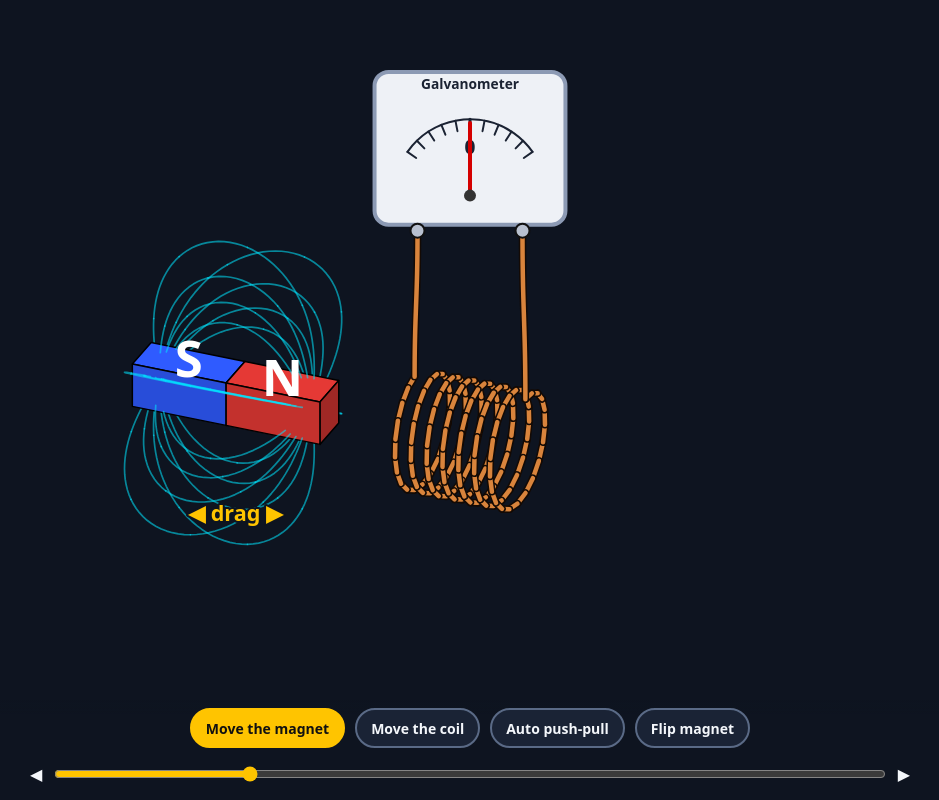
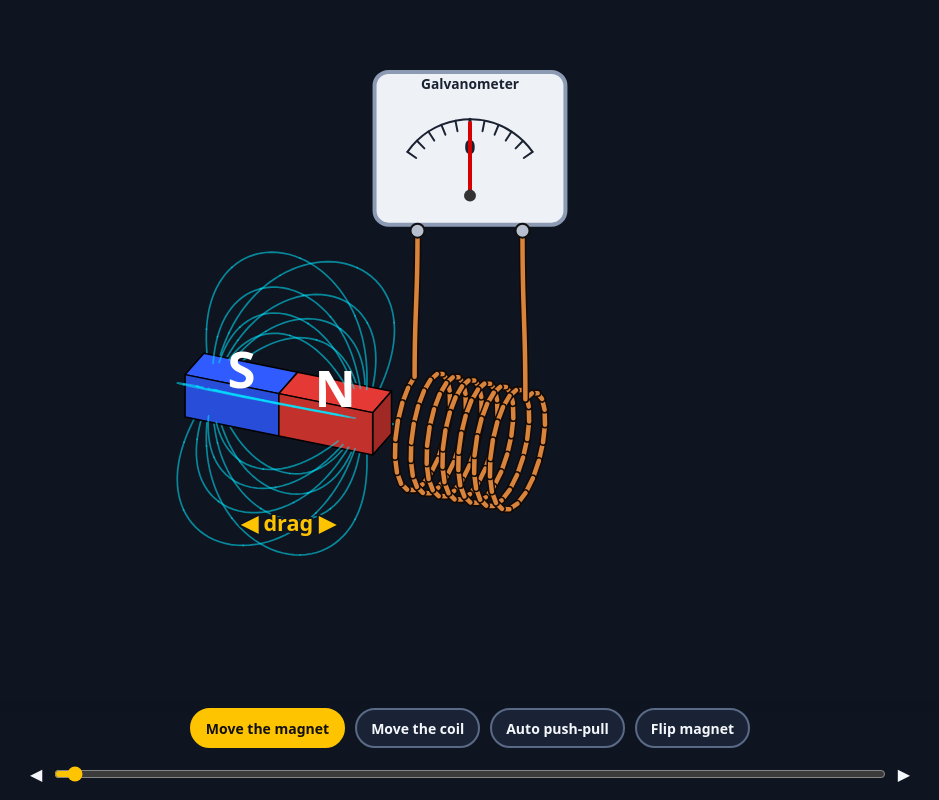
Before and after one commit to ranzerq/emg, a plain HTML site: page emi.html in a window 1280 px wide. Shown: the whole page, without its empty margins (170-1109 px from the left). Drawn offline with Linux system fonts and the light colour scheme; animation ran at ten frames a second.

Commit message:
Add files via upload

```diff
--- a/emi.html
+++ b/emi.html
@@ -15,14 +15,14 @@ input[type=range]{flex:1 1 240px;min-width:160px;accent-color:#ffc400;height:32p
 <canvas id="c"></canvas>
 <div id="ui"><div class="row"><button id="bMag" aria-pressed="true">Move the magnet</button><button id="bCoil" aria-pressed="false">Move the coil</button>
 <button id="bAuto" aria-pressed="false">Auto push-pull</button><button id="bFlip" aria-pressed="false">Flip magnet</button></div>
-<div class="row"><span>◀</span><input id="sl" type="range" min="-5.2" max="0" step="0.01" value="-4" aria-label="Position of the moving part"><span>▶</span></div></div>
+<div class="row"><span>◀</span><input id="sl" type="range" min="-3.2" max="3.2" step="0.01" value="-3.1" aria-label="Position of the moving part"><span>▶</span></div></div>
 <script>
 const $=s=>document.querySelector(s),cv=$('#c'),g=cv.getContext('2d');
 const T={bg:'#0e1420',field:'#00e5ff',cur:'#ffee58',coil:'#d9843c',cut:'#ff4081',N:'#e53935',S:'#2f5bff'};
 const R=.95,NT=7,PIT=.27,LH=NT*PIT,HM=1.6,TH=.38,PH=1.3,AY=-.4,TT=.5;
 const Ca=Math.cos(AY),Sa=Math.sin(AY),Ct=Math.cos(TT),St=Math.sin(TT),Vv=[-Ct*Sa,St,Ct*Ca];
 let W,H,dpr,S,OX,OY,dw,hh,Cx,Cy,TL,TR,lastUH=0;
-const st={mode:'mag',s:-4,auto:false,flip:false};
+const st={mode:'mag',s:-3.1,auto:false,flip:false};
 let emfS=0,ndl=0,ph=0,phiPrev=0,first=true,at=0,xmN=0,xcN=0;
 function layout(){dpr=devicePixelRatio||1;W=innerWidth;H=innerHeight;cv.width=W*dpr;cv.height=H*dpr;g.setTransform(dpr,0,0,dpr,0,0);
 const ah=H-$('#ui').offsetHeight;S=Math.min(W/14,ah/11);OX=W/2;OY=ah*.63;
@@ -72,7 +72,7 @@ const t0=P(...H3[0]),t1=P(...H3[n]),wL=bez(t0,TL),wR=bez(t1,TR);
 /* current chevrons along coil, right wire, (through meter), left wire */
 const hl=[0];for(let k=1;k<=n;k++)hl.push(hl[k-1]+Math.hypot(H3[k][0]-H3[k-1][0],H3[k][1]-H3[k-1][1],H3[k][2]-H3[k-1][2]));
 const lH=hl[n],lR=plen(wR)/S,lL=plen(wL)/S,gap=1.2,tot=lH+lR+gap+lL;top2=[];
-if(a>.05){const N=Math.round(tot/.85),sz=6+6*a,fl=I>0?0:Math.PI;
+if(a>.05){const N=Math.round(tot/1.7),sz=6+6*a,fl=I>0?0:Math.PI;
 for(let i=0;i<N;i++){const u=(((ph+i*tot/N)%tot)+tot)%tot;
 if(u<lH){let k=1;while(k<n&&hl[k]<u)k++;const A=P(...H3[k-1]),B=P(...H3[k]),ang=Math.atan2(B[1]-A[1],B[0]-A[0])+fl,q=(u-hl[k-1])/(hl[k]-hl[k-1]);
 const x=A[0]+(B[0]-A[0])*q,y=A[1]+(B[1]-A[1])*q;items.push({k:(A[2]+B[2])/2+.2,d(){head(x,y,ang,sz,T.cur)}})}
@@ -92,20 +92,20 @@ const na=ndl*.96;g.lineCap='round';g.strokeStyle='#d50000';g.lineWidth=4;Ln([px,
 const m=P(st.mode=='mag'?xmN:xcN,0,0);text(m[0],m[1]+S*1.9,'◀ drag ▶','#ffc400',Math.max(13,S*.34))}
 /* input */
 let drag=false,lx=0;const hit=(x,y)=>{const m=P(st.mode=='mag'?xmN:xcN,0,0);return Math.abs(x-m[0])<2.6*S&&Math.abs(y-m[1])<2*S};
-const setS=v=>{const m=st.mode=='mag';st.s=Math.max(m?-5.2:0,Math.min(m?0:5.2,v));$('#sl').value=st.s};
+const setS=v=>{st.s=Math.max(-3.2,Math.min(3.2,v));$('#sl').value=st.s};
 cv.addEventListener('pointerdown',e=>{if(hit(e.clientX,e.clientY)){drag=true;lx=e.clientX;cv.setPointerCapture(e.pointerId);st.auto=false;ui()}});
 cv.addEventListener('pointermove',e=>{if(drag){setS(st.s+(e.clientX-lx)/(S*Ca));lx=e.clientX}cv.style.cursor=drag?'grabbing':hit(e.clientX,e.clientY)?'grab':'default'});
 ['pointerup','pointercancel'].forEach(n=>cv.addEventListener(n,()=>drag=false));
 $('#sl').oninput=e=>{st.s=+e.target.value;st.auto=false;ui()};
-function mode(m){st.mode=m;const sl=$('#sl');sl.min=m=='mag'?-5.2:0;sl.max=m=='mag'?0:5.2;setS(m=='mag'?-4:4);st.auto=false;first=true;emfS=ndl=0;ui()}
+function mode(m){st.mode=m;setS(m=='mag'?-3.1:3.1);st.auto=false;first=true;emfS=ndl=0;ui()}
 $('#bMag').onclick=()=>mode('mag');$('#bCoil').onclick=()=>mode('coil');
-$('#bAuto').onclick=()=>{st.auto=!st.auto;const m=st.mode=='mag',u=m?(st.s+5.2)/5.2:(5.2-st.s)/5.2;at=Math.asin(Math.max(-1,Math.min(1,2*u-1)))/.9;ui()};
+$('#bAuto').onclick=()=>{st.auto=!st.auto;at=Math.asin(Math.max(-1,Math.min(1,st.s/3.1)))/.8;ui()};
 $('#bFlip').onclick=()=>{st.flip=!st.flip;first=true;emfS=0;ui()};
 function ui(){$('#bMag').setAttribute('aria-pressed',st.mode=='mag');$('#bCoil').setAttribute('aria-pressed',st.mode=='coil');$('#bAuto').setAttribute('aria-pressed',st.auto);$('#bFlip').setAttribute('aria-pressed',st.flip)}
 /* loop */
 let last=performance.now();
 function frame(now){const dt=Math.min(.05,Math.max(.002,(now-last)/1000));last=now;
-if(st.auto){at+=dt;const u=(1+Math.sin(at*.9))/2;setS(st.mode=='mag'?-5.2+u*5.2:5.2-u*5.2)}
+if(st.auto){at+=dt;setS(3.1*Math.sin(at*.8))}
 const xm=st.mode=='mag'?st.s:0,xc=st.mode=='mag'?0:st.s,d=xm-xc,sg=st.flip?-1:1;xmN=xm;xcN=xc;
 const f=p=>.5*p/Math.sqrt(p*p+R*R),p0=f(d+PH)-f(d-PH);if(first){phiPrev=p0;first=false}
 const dphi=(p0-phiPrev)/dt;phiPrev=p0;const al=1-Math.exp(-dt/.05);
```
